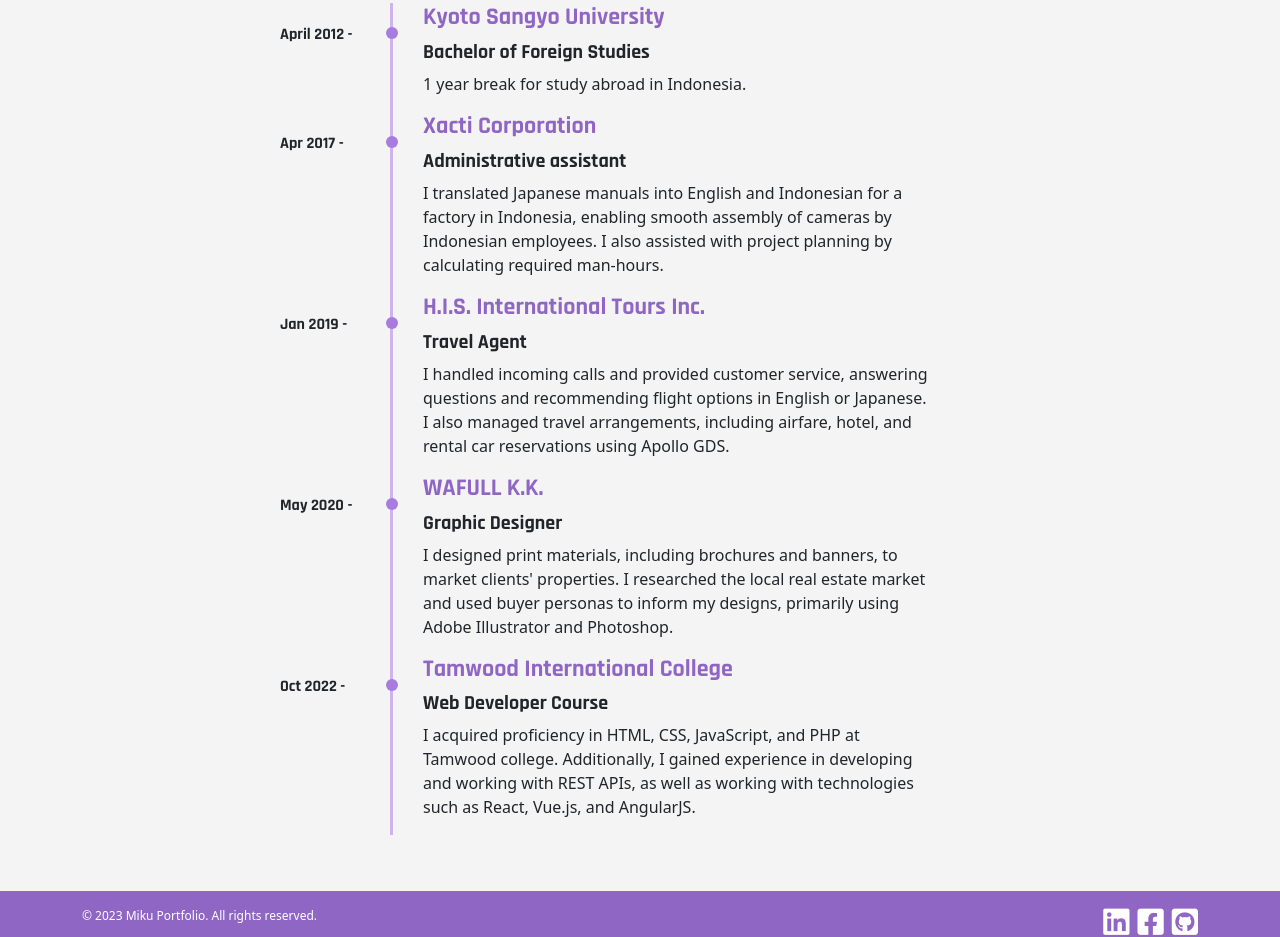
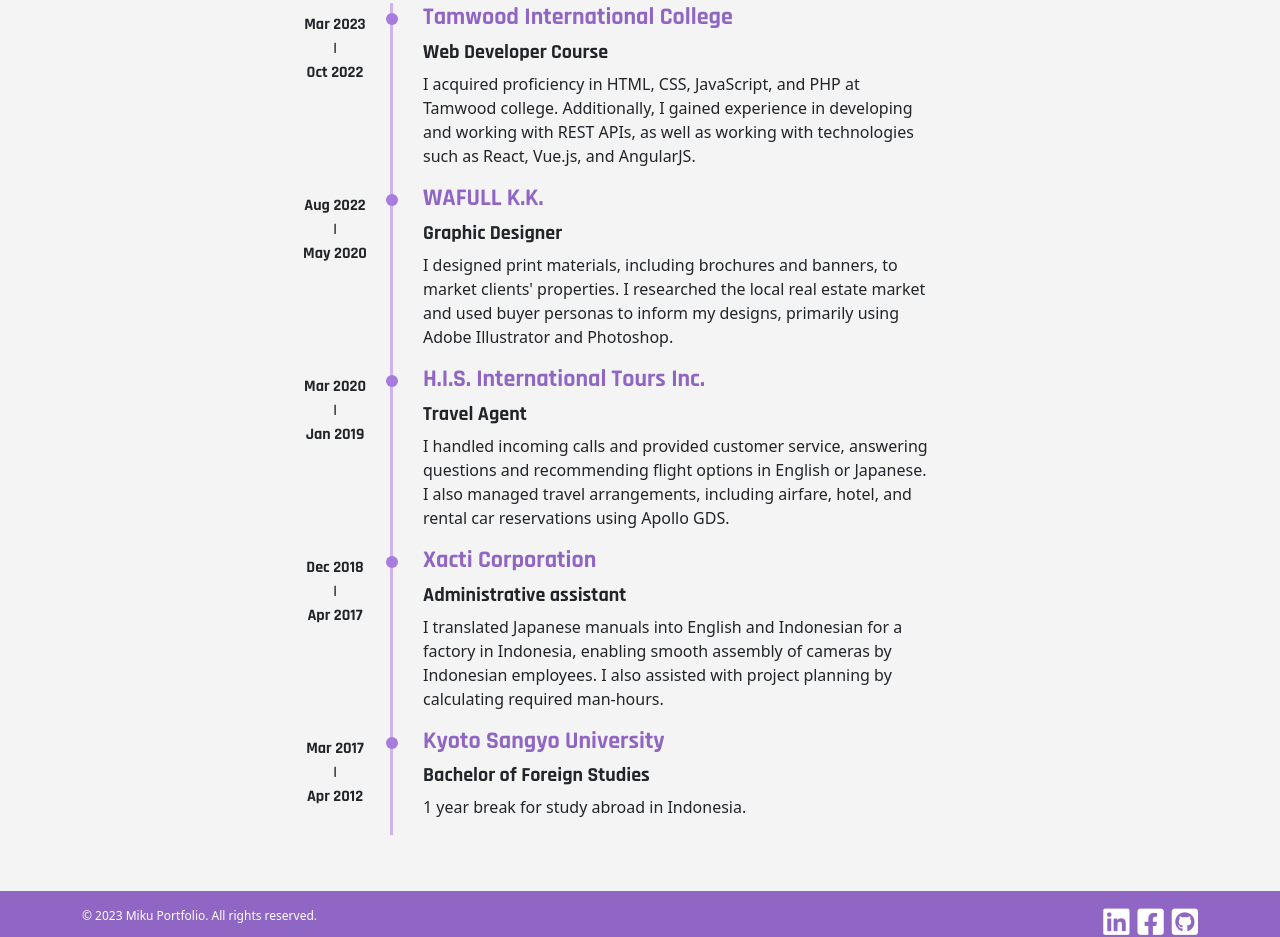
Before and after one commit to mikufujiwara/react_portfolio, a React (Create React App) app: page / in a window 1280 px wide. Shown: the part 1860-2797 px from the top of the page. Built offline with nearby package versions, Linux system fonts and the light colour scheme.

Commit message:
date fixed

```diff
--- a/src/App.css
+++ b/src/App.css
@@ -69,7 +69,8 @@
   .container h3,
   .container h4,
   .container h5,
-  .timeline-date {
+  .timeline-date,
+  .timeline-date2 {
     font-family: var(--titleFont);
     font-weight: 700;
   }
@@ -188,9 +189,16 @@
     color: var(--green);
   }
 
+  .timeline-date {
+    display: none;
+  }
 
-
-
+  .timeline-date2 {
+    display: block;
+    width: 100%;
+    text-align: center;
+    margin-top: 10px;
+  }
 
   .text-muted > span {
     color: var(--black);
@@ -265,11 +273,17 @@
     margin: 0;
     position: relative;
   }
+  .timeline-date2 {
+    display: none;
+  }
+
   .timeline-date {
+    display: block;
     width: 110px;
     float: left;
-    margin-top: 20px;
+    margin-top: 10px;
   }
+
   .timeline-content {
     width: 75%;
     float: left;
@@ -283,7 +297,7 @@
     background: var(--middlePurple);
     position: absolute;
     left: 106px;
-    top: 24px;
+    top: 10px;
     border-radius: 100%;
   }
 
--- a/src/components/Header.js
+++ b/src/components/Header.js
@@ -17,7 +17,7 @@
                 Home
               </Nav.Link>
               <NavDropdown
-                title="Project"
+                title="Projects"
                 className="navmenu"
                 id="basic-nav-dropdown"
               >
--- a/src/components/pages/HomePage.js
+++ b/src/components/pages/HomePage.js
@@ -86,7 +86,7 @@
       </section>
       <section className="page-section col-md-8" id="project">
         <div className="text-center">
-          <h2 className="section-heading text-uppercase mb-5">PROJECT</h2>
+          <h2 className="section-heading text-uppercase mb-5">PROJECTS</h2>
         </div>
         <div className="row text-center d-flex justify-content-around align-items-center g-4">
           <a
@@ -166,15 +166,49 @@
         <div className="row col-md-8">
           <ul className="timeline">
             <li>
-              <p className="timeline-date">April 2012 -</p>
+              <p className="timeline-date text-center">Mar 2023 <br/>|<br/> Oct 2022</p>
+              <p className="timeline-date2 ">Oct 2022 - Mar 2023</p>
               <div className="timeline-content">
-                <h4>Kyoto Sangyo University</h4>
-                <h5>Bachelor of Foreign Studies </h5>
-                <p>1 year break for study abroad in Indonesia.</p>
+                <h4>Tamwood International College</h4>
+                <h5>Web Developer Course</h5>
+                <p>
+                  I acquired proficiency in HTML, CSS, JavaScript, and PHP at
+                  Tamwood college. Additionally, I gained experience in
+                  developing and working with REST APIs, as well as working with
+                  technologies such as React, Vue.js, and AngularJS.
+                </p>
               </div>
             </li>
             <li>
-              <p className="timeline-date">Apr 2017 -</p>
+              <p className="timeline-date text-center">Aug 2022 <br/>|<br/> May 2020</p>
+              <p className="timeline-date2 ">Mar 2020 - Aug 2022</p>
+              <div className="timeline-content">
+                <h4>WAFULL K.K.</h4>
+                <h5>Graphic Designer</h5>
+                <p>
+                  I designed print materials, including brochures and banners,
+                  to market clients' properties. I researched the local real
+                  estate market and used buyer personas to inform my designs,
+                  primarily using Adobe Illustrator and Photoshop.
+                </p>
+              </div>
+            </li>
+            <li>
+              <p className="timeline-date text-center">Mar 2020 <br/>|<br/> Jan 2019</p>
+              <p className="timeline-date2 ">Jan 2019 - Mar 2020</p>
+              <div className="timeline-content">
+                <h4>H.I.S. International Tours Inc.</h4>
+                <h5>Travel Agent</h5>
+                <p>
+                  I handled incoming calls and provided customer service,
+                  answering questions and recommending flight options in English
+                  or Japanese. I also managed travel arrangements, including
+                  airfare, hotel, and rental car reservations using Apollo GDS.
+                </p>
+              </div>
+            </li>
+            <li>
+              <p className="timeline-date text-center">Dec 2018 <br/>|<br/> Apr 2017</p><p className="timeline-date2 ">Apr 2017 - Dec 2018</p>
               <div className="timeline-content">
                 <h4>Xacti Corporation</h4>
                 <h5>Administrative assistant</h5>
@@ -187,42 +221,12 @@
               </div>
             </li>
             <li>
-              <p className="timeline-date">Jan 2019 -</p>
+              <p className="timeline-date text-center">Mar 2017 <br/>|<br/> Apr 2012</p>
+              <p className="timeline-date2 ">Apr 2012 - Mar 2017</p>
               <div className="timeline-content">
-                <h4>H.I.S. International Tours Inc.</h4>
-                <h5>Travel Agent</h5>
-                <p>
-                  I handled incoming calls and provided customer service,
-                  answering questions and recommending flight options in English
-                  or Japanese. I also managed travel arrangements, including
-                  airfare, hotel, and rental car reservations using Apollo GDS.
-                </p>
-              </div>
-            </li>
-            <li>
-              <p className="timeline-date">May 2020 -</p>
-              <div className="timeline-content">
-                <h4>WAFULL K.K.</h4>
-                <h5>Graphic Designer</h5>
-                <p>
-                  I designed print materials, including brochures and banners,
-                  to market clients' properties. I researched the local real
-                  estate market and used buyer personas to inform my designs,
-                  primarily using Adobe Illustrator and Photoshop.
-                </p>
-              </div>
-            </li>
-            <li>
-              <p className="timeline-date">Oct 2022 -</p>
-              <div className="timeline-content">
-                <h4>Tamwood International College</h4>
-                <h5>Web Developer Course</h5>
-                <p>
-                  I acquired proficiency in HTML, CSS, JavaScript, and PHP at
-                  Tamwood college. Additionally, I gained experience in
-                  developing and working with REST APIs, as well as working with
-                  technologies such as React, Vue.js, and AngularJS.
-                </p>
+                <h4>Kyoto Sangyo University</h4>
+                <h5>Bachelor of Foreign Studies </h5>
+                <p>1 year break for study abroad in Indonesia.</p>
               </div>
             </li>
           </ul>
```
